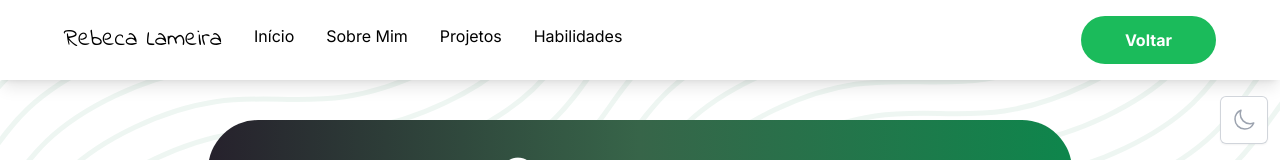
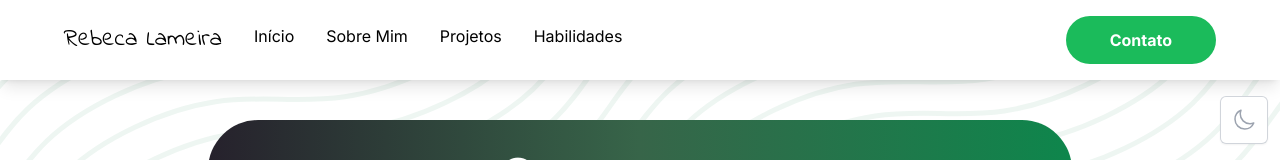
Before and after one commit to RebecaLameira/my-portfolio, a Next.js app: page /contact in a window 1280 px wide. Shown: the top 160 px of the page. Built offline with nearby package versions, Linux system fonts and the light colour scheme.

Commit message:
Rewriting the pages and using the layout.

```diff
--- a/app/aboutMe/page.tsx
+++ b/app/aboutMe/page.tsx
@@ -1,5 +1,4 @@
 import Content from "../../components/Content/Content";
-import Navbar from "../../components/Navbar/Navbar";
 import Trajectory from "../../components/Trajectory/Trajectory";
 
 import { Metadata } from "next";
@@ -12,7 +11,6 @@ export const metadata: Metadata = {
 export default function AboutMe() {
 	return (
 		<div>
-			<Navbar path="/contact">Contato</Navbar>
 			<FloatingButton />
 			<div>
 				<Content />
--- a/app/contact/page.tsx
+++ b/app/contact/page.tsx
@@ -1,5 +1,3 @@
-import Footer from "../../components/Footer/Footer";
-import Navbar from "../../components/Navbar/Navbar";
 import Form from "../../components/Form/Form";
 
 import { Metadata } from "next";
@@ -10,7 +8,6 @@ export const metadata: Metadata = {
 export default function Contact() {
 	return (
 		<div>
-			<Navbar path="/"> Voltar</Navbar>
 			<section className="grid place-content-center">
 				<div
 					className="grid box-content my-10 p-8 h-[600px] w-[800px] justify-items-center bg-gradient-to-r from-[#26212C] via-[#376549] to-[#0E864C] rounded-[50px]
--- a/app/layout.tsx
+++ b/app/layout.tsx
@@ -4,6 +4,7 @@ import { Inter } from "next/font/google";
 import { Providers } from "./providers";
 import Dropdowns from "../components/Dropdowns/Dropdowns";
 import Footer from "../components/Footer/Footer";
+import Navbar from "../components/Navbar/Navbar";
 const inter = Inter({ subsets: ["latin"] });
 
 export const metadata: Metadata = {
@@ -23,6 +24,7 @@ export default function RootLayout({
 			<body className="h-screen flex bg-fundo bg-repeat bg-opacity-20 dark:bg-darkfundo">
 				<Providers>
 					<main>
+						<Navbar />
 						<Dropdowns />
 						{children}
 						<Footer />
--- a/app/not-found.tsx
+++ b/app/not-found.tsx
@@ -1,5 +1,3 @@
-import Footer from "../components/Footer/Footer";
-import Navbar from "../components/Navbar/Navbar";
 import Image from "next/image";
 import { Metadata } from "next";
 
@@ -9,8 +7,6 @@ export const metadata: Metadata = {
 export default function NotFound() {
 	return (
 		<div>
-			<Navbar path="/">{"Voltar"}</Navbar>
-
 			<div className="grid place-items-center p-4 gap-2">
 				<span className="bg-white dark:bg-black">
 					<p className="font-bold text-6xl">Oops!</p>
@@ -24,8 +20,6 @@ export default function NotFound() {
 					className="bg-white laptop:scale-75 mobile:scale-50 dark:bg-black"
 				/>
 			</div>
-
-			<Footer />
 		</div>
 	);
 }
--- a/app/page.tsx
+++ b/app/page.tsx
@@ -1,4 +1,3 @@
-import Navbar from "../components/Navbar/Navbar";
 import Header from "../components/Header/Header";
 import { Metadata } from "next";
 
@@ -9,8 +8,6 @@ export const metadata: Metadata = {
 export default function Home() {
 	return (
 		<div>
-			<Navbar path="/contact"> Contato</Navbar>
-
 			<Header />
 		</div>
 	);
--- a/app/projects/page.tsx
+++ b/app/projects/page.tsx
@@ -1,4 +1,3 @@
-import Navbar from "../../components/Navbar/Navbar";
 import Image from "next/image";
 import FloatingButton from "../../components/Floating Button/FloatingButton";
 import { Metadata } from "next";
@@ -16,7 +15,6 @@ export const metadata: Metadata = {
 export default function Projects() {
 	return (
 		<div>
-			<Navbar path="/contact">Contato</Navbar>
 			<FloatingButton />
 
 			<div className="grid grid-cols-2 content-center box-content my-4 p-8 h-[150px] bg-gradient-to-r from-[#17BFA8] to-[#0C5F55] items-center laptop:h-[150px] mobile:h-[100px] mobile:p-4">
--- a/app/skills/page.tsx
+++ b/app/skills/page.tsx
@@ -1,5 +1,4 @@
 import FloatingButton from "../../components/Floating Button/FloatingButton";
-import Navbar from "../../components/Navbar/Navbar";
 import Title from "../../components/Title/Title";
 import Skill from "./Skill/Skill";
 
@@ -12,7 +11,6 @@ export const metadata: Metadata = {
 export default function Skills() {
 	return (
 		<div>
-			<Navbar path="/contact">Contato</Navbar>
 			<FloatingButton />
 			<div className="bg-white m-14 p-8 indent-4 mobile:m-8 dark:bg-black">
 				<section className="grid gap-4">
--- a/components/Navbar/Navbar.tsx
+++ b/components/Navbar/Navbar.tsx
@@ -10,12 +10,7 @@ const indieFont = Indie_Flower({
 	variable: "--font-indie",
 });
 
-export type NavbarProps = {
-	children: React.ReactNode;
-	path: string;
-};
-
-const Navbar = ({ children, path }: NavbarProps) => {
+const Navbar = () => {
 	return (
 		<nav className="flex w-screen h-20 bg-white shadow-lg items-center justify-between px-16 mobile:justify-center mobile:px-8 dark:bg-black">
 			<div className="flex flex-wrap gap-8 justify-between">
@@ -32,10 +27,10 @@ const Navbar = ({ children, path }: NavbarProps) => {
 					<Button>
 						{
 							<Link
-								href={path}
+								href="/contact/"
 								className="text-base font-bold item-end px-8 py-3.5 "
 							>
-								{children}
+								Contato
 							</Link>
 						}
 					</Button>
```
